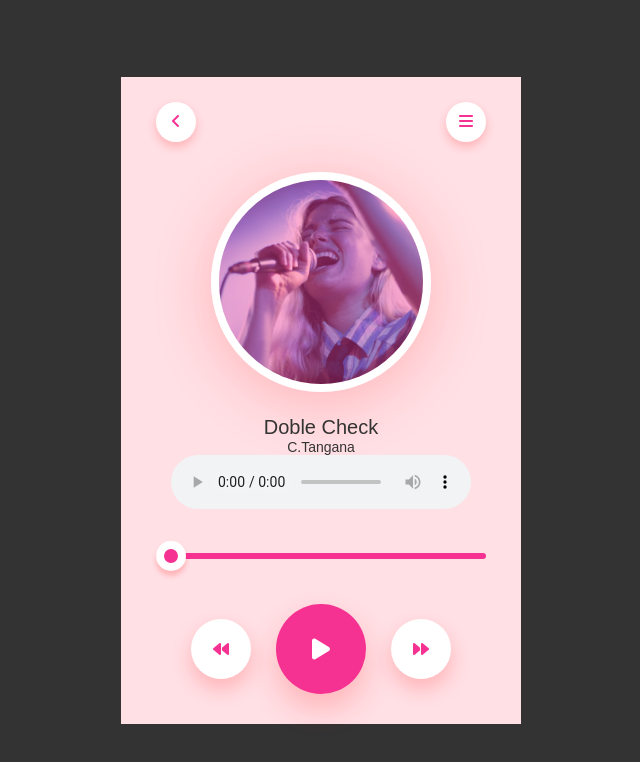
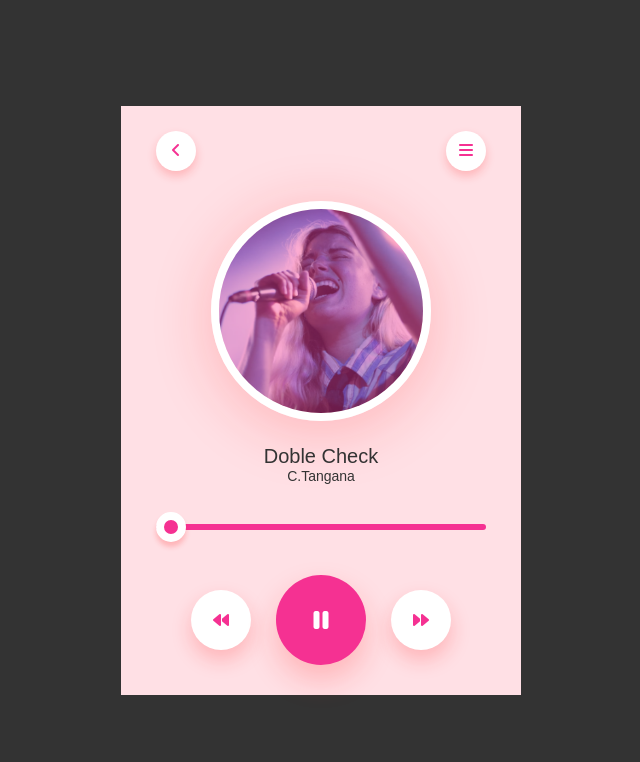
Before and after one commit to ByteGab/Music-Player, a plain HTML site: page index.html in a window 1280 px wide. Both pictures are taken after a click on the element 640 px from the left and 648 px from the top of the page. Shown: the whole page, without its empty margins (319-959 px from the left). Drawn offline with Linux system fonts and the light colour scheme.

Commit message:
Update index.html

```diff
--- a/index.html
+++ b/index.html
@@ -22,7 +22,7 @@
                <h1>Doble Check</h1>
                <p>C.Tangana</p>
 
-               <audio controls id="song">
+               <audio id="song">
                 <source src="media/Yt1scom - CTangana  Doble Check INEDITO DE IDOLO.mp3" type="audio/mpeg">
                </audio>
                <input type="range" value="0" id="progress">
@@ -39,8 +39,8 @@
     <script>
 
         let progress = document.getElementById("progress");
-        let song = document.getElementById("progress");
-        let ctrlIcon = document.getElementById("progress");
+        let song = document.getElementById("song");
+        let ctrlIcon = document.getElementById("ctrlIcon");
 
 
         song.onloadedmetadata = function(){
@@ -49,8 +49,31 @@
         }
 
         function playPause(){
+            if (ctrlIcon.classList.contains("fa-pause")){
+                song.pause();
+                ctrlIcon.classList.remove("fa-pause");
+                ctrlIcon.classList.add("fa-play");
+            }
+            else{
+                song.play();
+                ctrlIcon.classList.add("fa-pause");
+                ctrlIcon.classList.remove("fa-play");
+            }
+        }
 
+         if(song.play()){
+            setInterval(()=>{
+                progress.value = song.currentTime;
+            },500);
         }
+
+        progress.onchange = function(){
+            song.play();
+            song.currentTime = progress.value;
+            ctrlIcon.classList.add("fa-pause");
+            ctrlIcon.classList.remove("fa-play");
+        }
+
     </script>
 
 </body>
```
